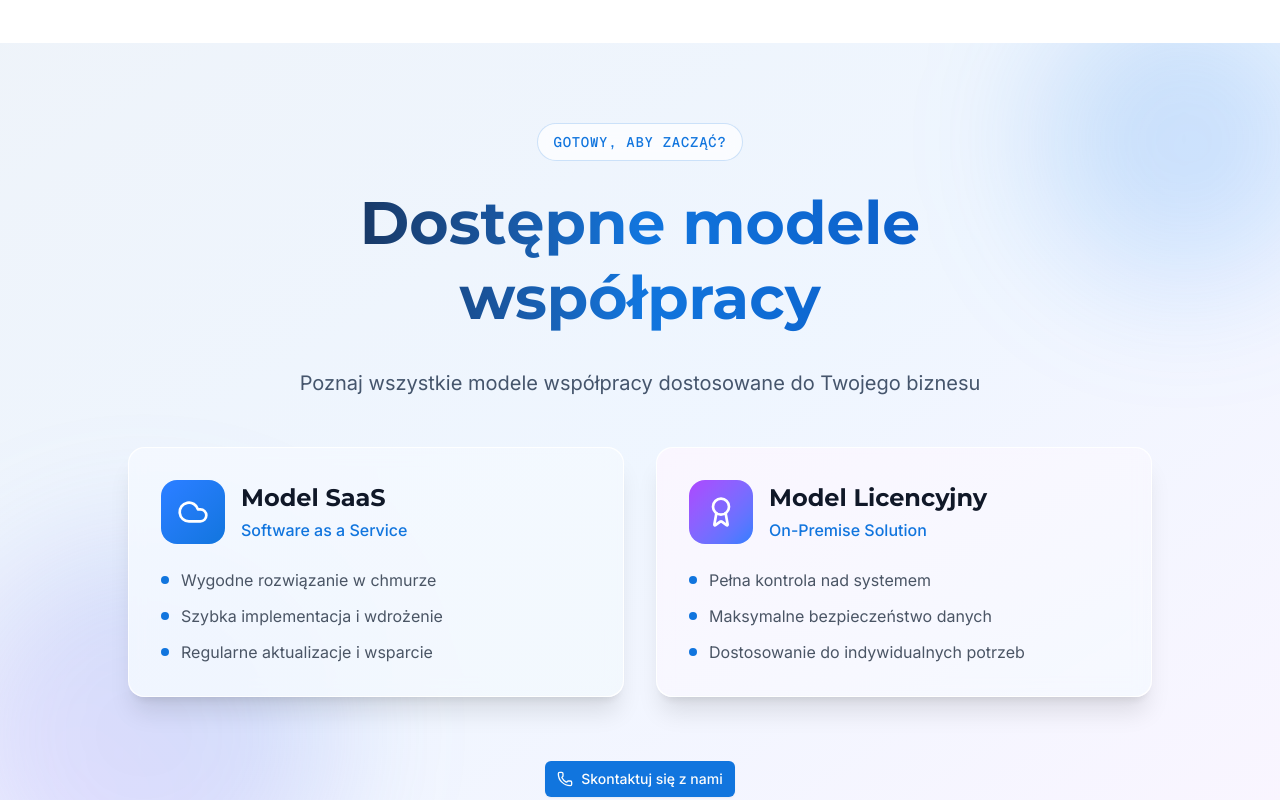
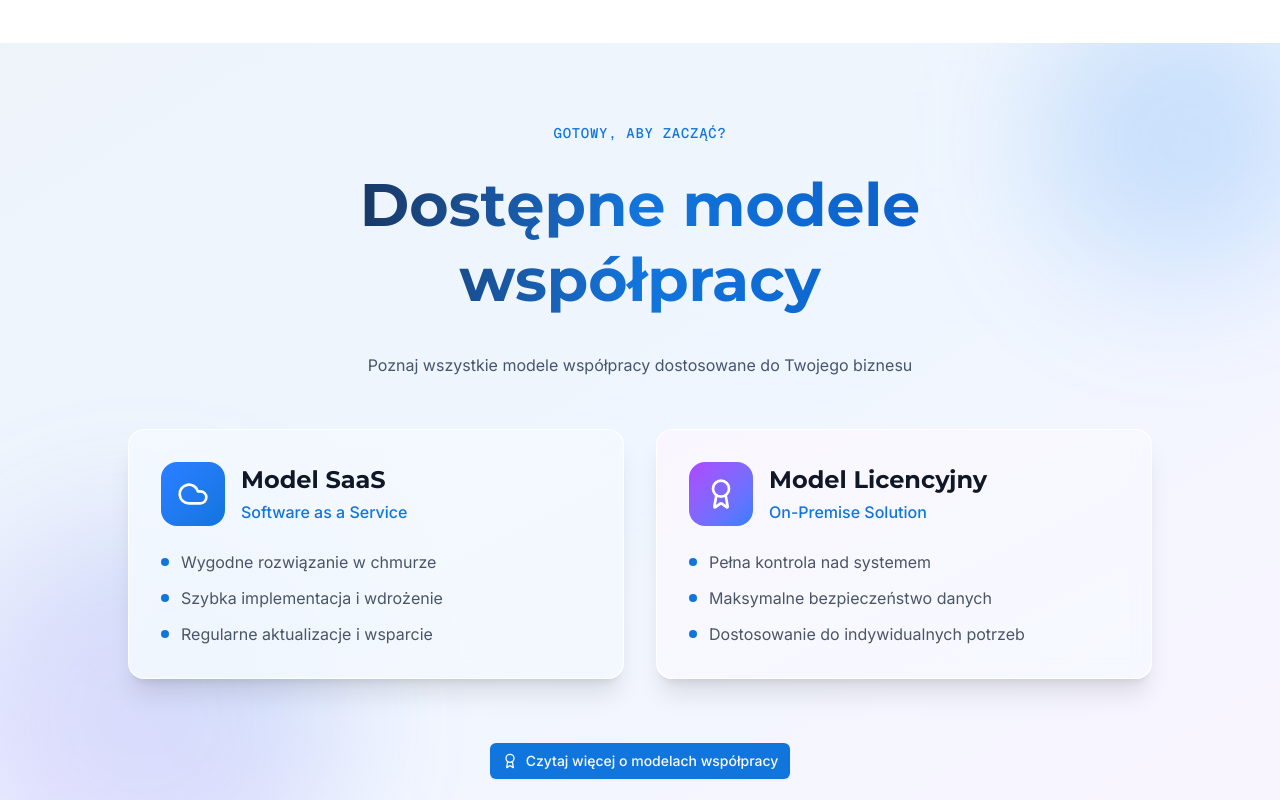
Before and after one commit to beonefront/qonnectone-nextjs-www, a Next.js app: page /moduly in a window 1280 px wide. Shown: the part 3500-4300 px from the top of the page. Built offline with nearby package versions, Linux system fonts and the light colour scheme.

Commit message:
changes for texts

```diff
--- a/src/app/modele-wspolpracy/page.tsx
+++ b/src/app/modele-wspolpracy/page.tsx
@@ -25,7 +25,7 @@ export default function MetodyPlatnosciPage() {
       <section id="hero">
         <div className="relative flex w-full flex-col items-center justify-start px-4 pt-32 sm:px-6 sm:pt-24 md:pt-32 lg:px-8">
 
-          <div className="flex w-full max-w-2xl flex-col space-y-4 overflow-hidden pt-8">
+          <div className="flex w-full max-w-2xl flex-col space-y-4 overflow-hidden pt-8 pb-10">
             <h1 className="text-center text-4xl font-medium leading-tight text-foreground sm:text-5xl md:text-6xl">
               <span className="inline-block px-1 md:px-2 text-balance font-montserrat font-semibold">Modele</span>
               <span className="inline-block px-1 md:px-2 text-balance font-montserrat font-semibold">współpracy</span>
@@ -34,10 +34,8 @@ export default function MetodyPlatnosciPage() {
               Doskonale rozumiemy, że każdy biznes ma unikalne potrzeby i strategię rozwoju. Właśnie dlatego oferujemy nasze innowacyjne systemy informatyczne w elastycznych modelach, które idealnie dopasowują się do Twoich wymagań, infrastruktury oraz budżetu.
             </p>
           </div>
-
-          <p className="mt-5 text-sm text-foreground/70">Dopasuj model i metodę płatności do indywidualnych potrzeb swojego biznesu</p>
-
-          <div className="pointer-events-none absolute inset-x-0 -bottom-12 h-1/3 bg-gradient-to-t from-background via-background to-transparent lg:h-1/4"></div>
+          {/* <p className="mt-5 text-sm text-foreground/70">Dopasuj model i metodę płatności do indywidualnych potrzeb swojego biznesu</p> */}
+          {/* <div className="pointer-events-none absolute inset-x-0 -bottom-12 h-1/3 bg-gradient-to-t from-background via-background to-transparent lg:h-1/4"></div> */}
         </div>
       </section>
 
--- a/src/app/moduly/page.tsx
+++ b/src/app/moduly/page.tsx
@@ -5,7 +5,7 @@ import Footer from '@/components/Footer';
 import { useState } from "react";
 import { Modal } from "@/components/ui/Modal";
 import { EmailForm } from "@/components/ui/EmailForm";
-import { Phone, Plug, Cloud, Award, CreditCard } from "lucide-react";
+import { Phone, Plug, Cloud, Award, CreditCard, LucideTreePalm } from "lucide-react";
 import Link from 'next/link';
 
 export default function ModulyPage() {
@@ -472,15 +472,13 @@ export default function ModulyPage() {
 
           <div className="relative container mx-auto px-4 py-20 max-w-7xl">
             <div className="text-center space-y-6 mb-12">
-              <div className="inline-flex items-center px-4 py-2 bg-white/70 backdrop-blur-sm rounded-full border border-primary/20">
-                <span className="text-sm text-primary font-mono font-medium tracking-wider uppercase">
-                  Gotowy, aby zacząć?
-                </span>
-              </div>
-              <h3 className="mx-auto max-w-4xl text-4xl font-bold sm:text-5xl md:text-6xl bg-gradient-to-r from-gray-900 via-primary to-blue-700 bg-clip-text text-transparent leading-tight">
+              <h2 className="text-sm text-primary font-mono font-medium tracking-wider uppercase">
+              Gotowy, aby zacząć?
+            </h2>
+              <h3 className="mx-auto max-w-4xl text-2xl font-bold sm:text-2xl md:text-6xl bg-gradient-to-r from-gray-900 via-primary to-blue-700 bg-clip-text text-transparent leading-tight">
                 Dostępne modele współpracy
               </h3>
-              <p className="mt-8 text-xl leading-8 text-slate-600 max-w-3xl mx-auto">
+              <p className="mt-8 text-md leading-8 text-slate-600 max-w-3xl mx-auto">
                 Poznaj wszystkie modele współpracy dostosowane do Twojego biznesu
               </p>
             </div>
@@ -548,13 +546,10 @@ export default function ModulyPage() {
 
             {/* CTA Buttons */}
             <div className="flex flex-col sm:flex-row items-center justify-center gap-6">
-              <button
-                onClick={() => setIsModalOpen(true)}
-                className="items-center justify-center whitespace-nowrap rounded-md text-sm font-medium transition-all disabled:pointer-events-none disabled:opacity-50 [&_svg]:pointer-events-none [&_svg:not([class*='size-'])]:size-4 shrink-0 [&_svg]:shrink-0 outline-none focus-visible:border-ring focus-visible:ring-ring/50 focus-visible:ring-[3px] bg-primary shadow-xs hover:bg-primary/90 h-9 px-4 py-2 has-[>svg]:px-3 w-full sm:w-auto text-background flex gap-2 cursor-pointer"
-              >
-                <Phone className="h-6 w-6" />
-                Skontaktuj się z nami
-              </button>
+                <Link href="/modele-wspolpracy" className="items-center justify-center whitespace-nowrap rounded-md text-sm font-medium transition-all disabled:pointer-events-none disabled:opacity-50 [&_svg]:pointer-events-none [&_svg:not([class*='size-'])]:size-4 shrink-0 [&_svg]:shrink-0 outline-none focus-visible:border-ring focus-visible:ring-ring/50 focus-visible:ring-[3px] bg-primary shadow-xs hover:bg-primary/90 h-9 px-4 py-2 has-[>svg]:px-3 w-full sm:w-auto text-background flex gap-2">
+                <Award className="h-6 w-6" />
+                Czytaj więcej o modelach współpracy
+                </Link>
             </div>
           </div>
         </div>
--- a/src/components/HeroSection.tsx
+++ b/src/components/HeroSection.tsx
@@ -47,7 +47,7 @@ export default function HeroSection() {
               className="items-center justify-center whitespace-nowrap rounded-md text-sm font-medium transition-all disabled:pointer-events-none disabled:opacity-50 [&_svg]:pointer-events-none [&_svg:not([class*='size-'])]:size-4 shrink-0 [&_svg]:shrink-0 outline-none focus-visible:border-ring focus-visible:ring-primary/50 focus-visible:ring-[3px] bg-primary shadow-xs hover:bg-primary/90 h-9 px-4 py-2 has-[>svg]:px-3 w-full sm:w-auto text-background flex gap-2 cursor-pointer"
             >
               <Phone className="size-4 text-background" />
-              Kontakt
+              Skontaktuj się z nami
             </button>
           </div>
 
--- a/src/components/PricingSection.tsx
+++ b/src/components/PricingSection.tsx
@@ -15,23 +15,7 @@ export default function PricingSection() {
             </h3>
           </div>
 
-          <div className="grid grid-cols-1 md:grid-cols-3 gap-8 max-w-5xl mx-auto">
-            {/* Model Abonamentowy */}
-            {/* <div className="rounded-2xl flex flex-col justify-between border border-gray-300 p-8 bg-background text-center hover:shadow-lg transition-shadow duration-300">
-              <div className="mb-6">
-                <div className="inline-flex items-center justify-center w-16 h-16 bg-blue-100 rounded-full mb-4">
-                  <span className="text-3xl">📱</span>
-                </div>
-                <h3 className="text-xl font-semibold text-foreground mb-3">Model Abonamentowy</h3>
-                <p className="text-muted-foreground">
-                  Elastyczne płatności miesięczne lub roczne
-                </p>
-              </div>
-              <Link href="/modele-wspolpracy" className="mt-4 inline-block">
-                <PrimaryButton>Czytaj więcej</PrimaryButton>
-              </Link>
-            </div> */}
-
+          <div className="grid grid-cols-1 md:grid-cols-2 gap-8 max-w-4xl mx-auto">
             {/* Model SaaS */}
             <div className="rounded-2xl flex flex-col justify-between border border-gray-300 p-8 bg-background text-center hover:shadow-lg transition-shadow duration-300">
               <div className="mb-6">
```
Also changed, not shown: 1 other file (tests, documents, lock files or other folders).
